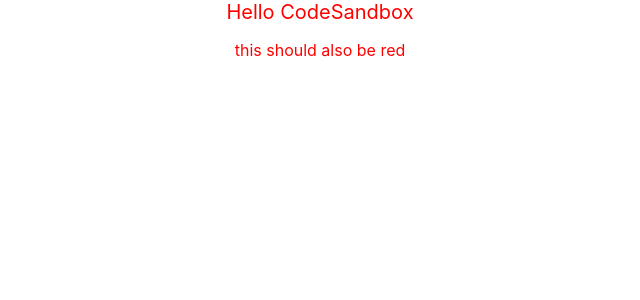
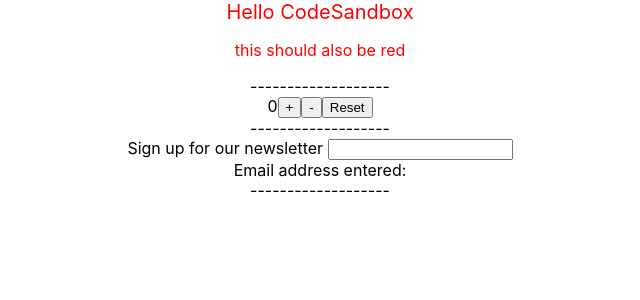
Before and after one commit to OshGin/reach-learning-by-doing, a React (Create React App) app: page / in a window 1280 px wide. Shown: the top 300 px of the page, without its empty margins (320-960 px from the left). Built offline with nearby package versions, Linux system fonts and the light colour scheme.

Commit message:
Stop it!

```diff
--- a/src/App.js
+++ b/src/App.js
@@ -1,10 +1,19 @@
 import './App.css';
+import Counter from './Counter';
+import Form from './Form';
 import PropsExample from './PropsExample';
+
+/// Props and State Example;
 
 function App() {
   return (
     <div className="App">
       <PropsExample />
+      <div>-------------------</div>
+      <Counter />
+      <div>-------------------</div>
+      <Form />
+      <div>-------------------</div>
     </div>
   );
 }
--- /dev/null
+++ b/src/Counter.js
@@ -0,0 +1,13 @@
+import { useState } from 'react';
+
+export default function Counter() {
+  const [count, setCount] = useState(0); /*Variablen die "quasi konstant sind*/
+  return (
+    <>
+      {count}
+      <button onClick={() => setCount(count + 1)}>+</button>
+      <button onClick={() => setCount(count - 1)}>-</button>
+      <button onClick={() => setCount(100)}>Reset</button>
+    </>
+  );
+}
--- /dev/null
+++ b/src/Form.js
@@ -0,0 +1,27 @@
+import { useState } from 'react';
+
+export default function Form() {
+  // 2. Create state variable (with a starting value in parentheses)
+  const [email, setEmail] = useState('');
+
+  return (
+    <div>
+      <div>
+        <label>
+          Sign up for our newsletter{' '}
+          <input
+            type="email"
+            // 3. Connect state variable to input value
+            value={email}
+            onChange={(event) => {
+              // 4. Update state variable with new value (text user types in)
+              setEmail(event.currentTarget.value);
+            }}
+          />
+        </label>
+      </div>
+      {/* 5. Show state variable value on page */}
+      Email address entered: {email}
+    </div>
+  );
+}
```
